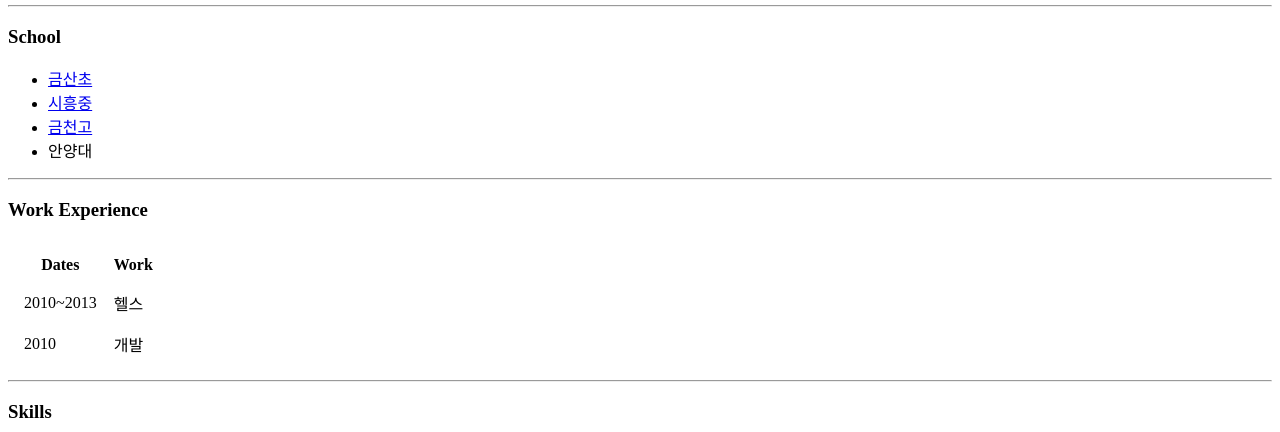
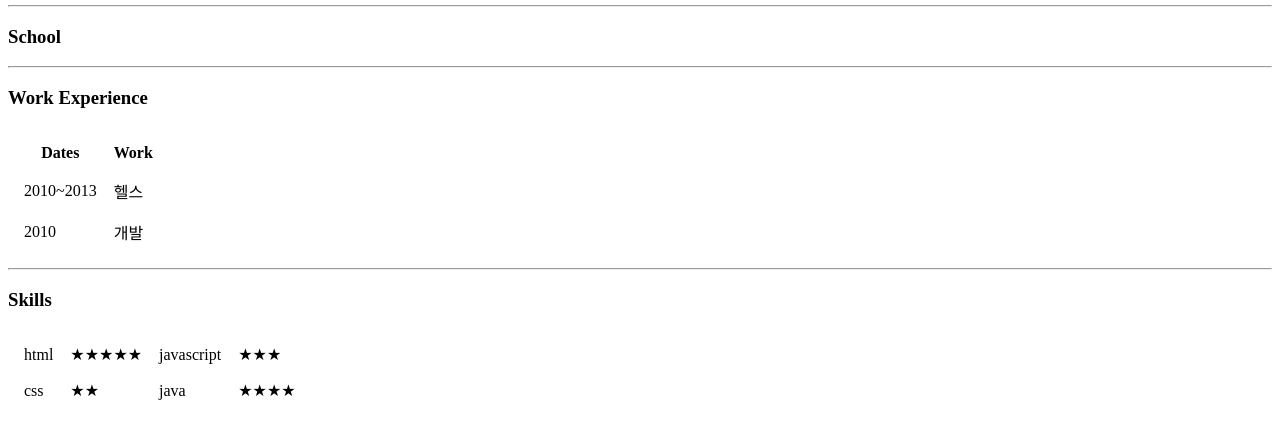
Before and after one commit to KANGDONGSIL/cv, a plain HTML site: page index.html in a window 1280 px wide. Shown: the part 357-789 px from the top of the page. Drawn offline with Linux system fonts and the light colour scheme.

Commit message:
Add files via upload

```diff
--- a/index.html
+++ b/index.html
@@ -8,7 +8,7 @@
 
 <body>
     <table cellspacing="20">
-        <tr><td><img src="https://item.kakaocdn.net/do/e8b4f78f7a48fdba045ecbebefb7d18d26397d82c8691bdabf557d1536959d9c" alt="my image"></td>
+        <tr><td><img src="https://cdn.pixabay.com/photo/2023/01/23/17/38/seagull-7739257_960_720.jpg" alt="my image"></td>
 
 
             <td><h1>Kim Dong Hyun</h1>
@@ -22,10 +22,6 @@
     <hr>
     <h3>School</h3>
     <ul>
-        <li><a href="#">금산초</a></li>
-        <li><a href="#">시흥중</a></li>
-        <li><a href="#">금천고</a></li>
-        <li>안양대</li>
     </ul>
     <hr>
 
```
